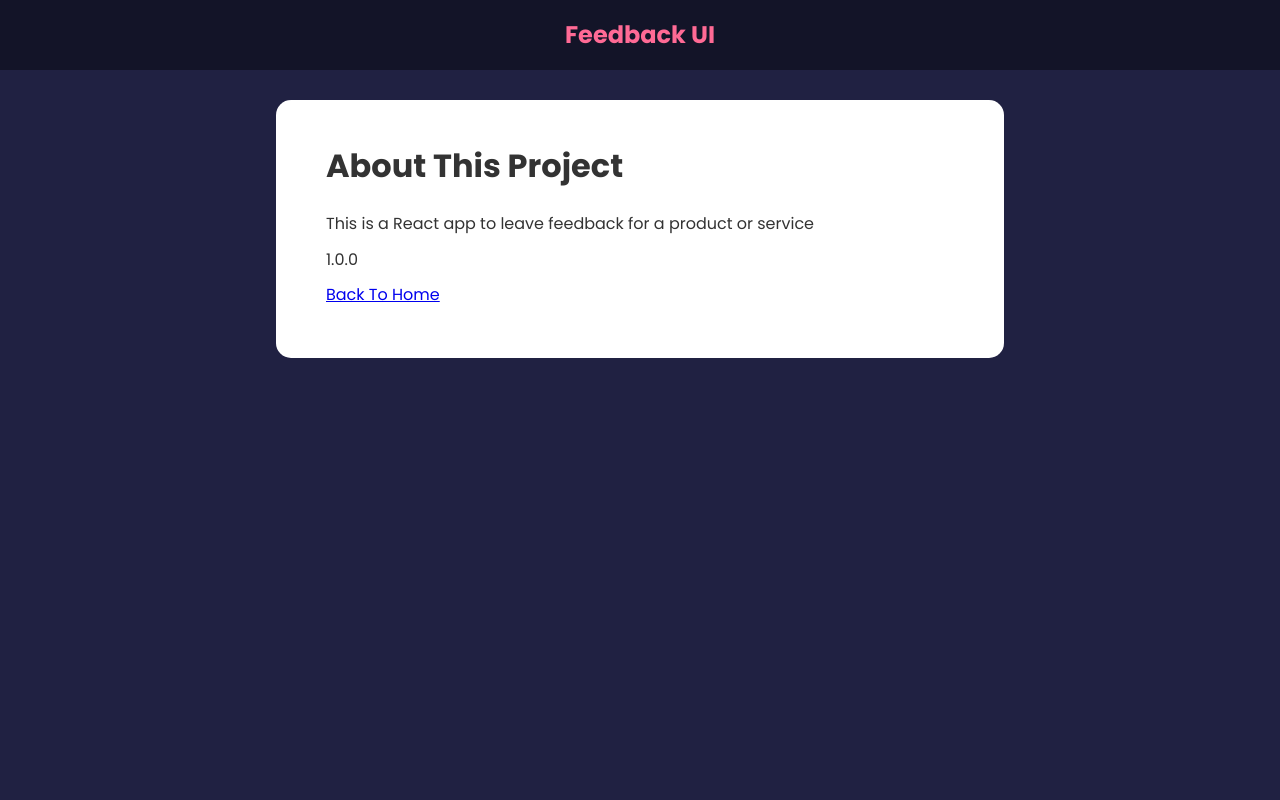
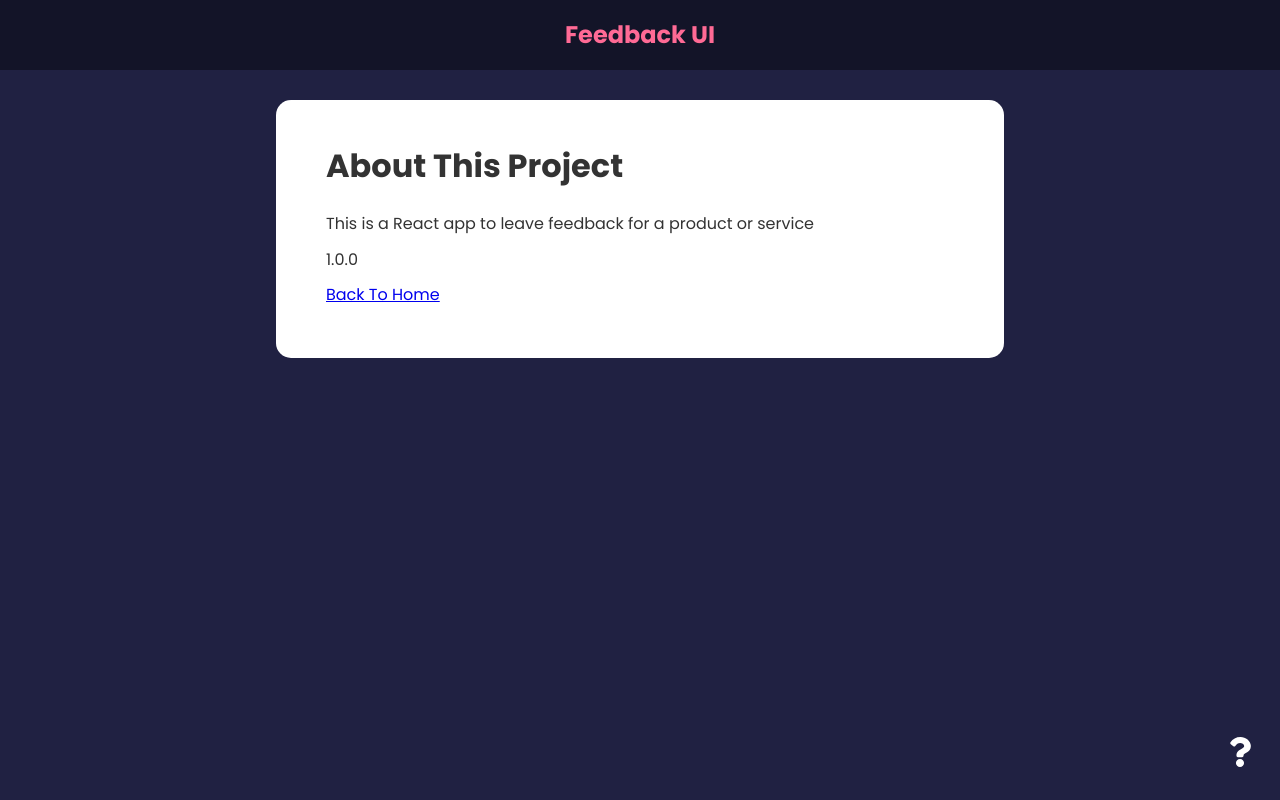
Before and after one commit to ahmetenesbahar/feedback-app, a React (Create React App) app: page /about in a window 1280 px wide. Built offline with nearby package versions, Linux system fonts and the light colour scheme.

Commit message:
links update

```diff
--- a/src/App.js
+++ b/src/App.js
@@ -7,6 +7,7 @@
 import FeedbackList from "./components/FeedbackList";
 import FeedbackStats from "./components/FeedbackStats";
 import FeedbackForm from "./components/FeedbackForm";
+import AboutIconLink from "./components/shared/AboutIconLink";
 import AboutPage from "./pages/AboutPage";
 function App() {
   const [feedback, setFeedback] = useState([...FeedbackData]);
@@ -57,6 +58,7 @@
           />
           <Route path="/about" element={<AboutPage />} />
         </Routes>
+        <AboutIconLink />
       </div>
       {/* <button onClick={handleOnClick}>Ekle</button> */}
     </Router>
--- /dev/null
+++ b/src/components/shared/AboutIconLink.jsx
@@ -0,0 +1,15 @@
+import React from "react";
+import { FaQuestion } from "react-icons/fa";
+import { Link } from "react-router-dom";
+
+function AboutIconLink() {
+  return (
+    <div className="about-link">
+      <Link to="/about">
+        <FaQuestion size={30} />
+      </Link>
+    </div>
+  );
+}
+
+export default AboutIconLink;
--- a/src/index.css
+++ b/src/index.css
@@ -188,8 +188,9 @@
 /* FIX: Remove position: absolute to keep about icon at the bottom of the
  * document */
 .about-link {
-  display: flex;
-  justify-content: flex-end;
+  position: absolute;
+  right: 25px;
+  bottom: 25px;
 }
 
 /* FIX: Remove position: absolute to keep about icon at the bottom of the
--- a/src/pages/AboutPage.jsx
+++ b/src/pages/AboutPage.jsx
@@ -1,5 +1,6 @@
 import React from "react";
 import Card from "../components/shared/Card";
+import { Link } from "react-router-dom";
 
 function AboutPage() {
   return (
@@ -10,7 +11,7 @@
         <p>1.0.0</p>
 
         <p>
-          <a href="/">Back To Home</a>
+          <Link to="/">Back To Home</Link>
         </p>
       </div>
     </Card>
```
Also changed, not shown: 1 other file (tests, documents, lock files or other folders).
